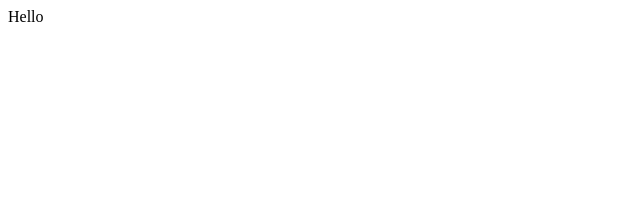
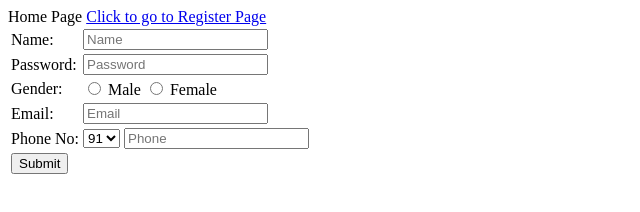
Before and after one commit to salesforceefforts/salesforceefforts.github.io, a plain HTML site: page index.html in a window 1280 px wide. Shown: the whole page, without its empty margins (0-640 px from the left). Drawn offline with Linux system fonts and the light colour scheme.

Commit message:
Commit three

```diff
--- a/index.html
+++ b/index.html
@@ -1 +1,71 @@
-Hello
+<!DOCTYPE HTML>
+<HTML>
+<Title>Home Page</Title>
+<Head>Home Page</Head>
+<Body><a href="register.html"> Click to go to Register Page</a></Body>
+
+<form>
+	<table>
+		<tr>
+			<td>
+				Name:
+			</td>
+			<td>
+				<input type="text" Placeholder="Name" name="">
+			</td>
+		</tr>
+
+		<tr>
+			<td>
+				Password:
+			</td>
+			<td>
+				<input type="Password" Placeholder="Password" name="">
+			</td>
+		</tr>
+
+		<tr>
+			<td>
+				Gender:
+			</td>
+			<td>
+				<input type="radio"  name="Gender"> Male
+				<input type="radio"  name="Gender"> Female
+			</td>
+		</tr>
+
+		<tr>
+			<td>
+				Email:
+			</td>
+			<td>
+				<input type="mail" Placeholder="Email" name="">
+			</td>
+		</tr>
+
+		<tr>
+			<td>
+				Phone No:
+			</td>
+			<td>
+				<select>
+				<option>91</option>
+				<option>92</option>
+				<option>93</option>
+				<option>94</option>
+				<option>95</option>
+				</select>
+				<input type="Phone" Placeholder="Phone" name="">
+			</td>
+		</tr>
+
+		<tr>
+
+			<td>
+				<input type="Submit" Placeholder="Submit" name="">
+			</td>
+		</tr>
+	</table>
+</form>
+
+</HTML>
```
Also changed, not shown: register.html (added, +7 -0 lines).
